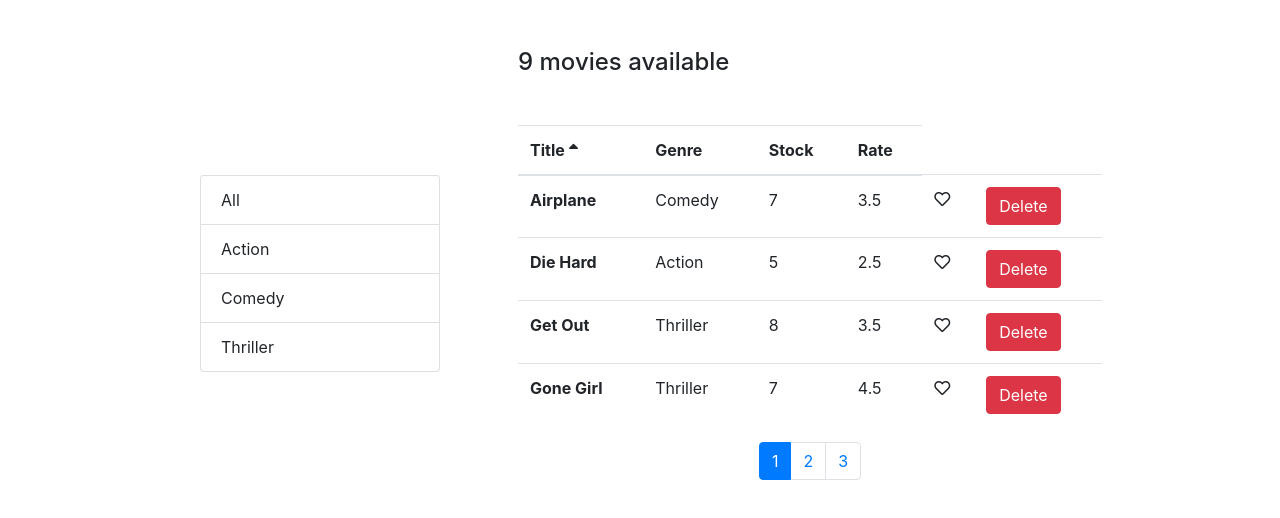
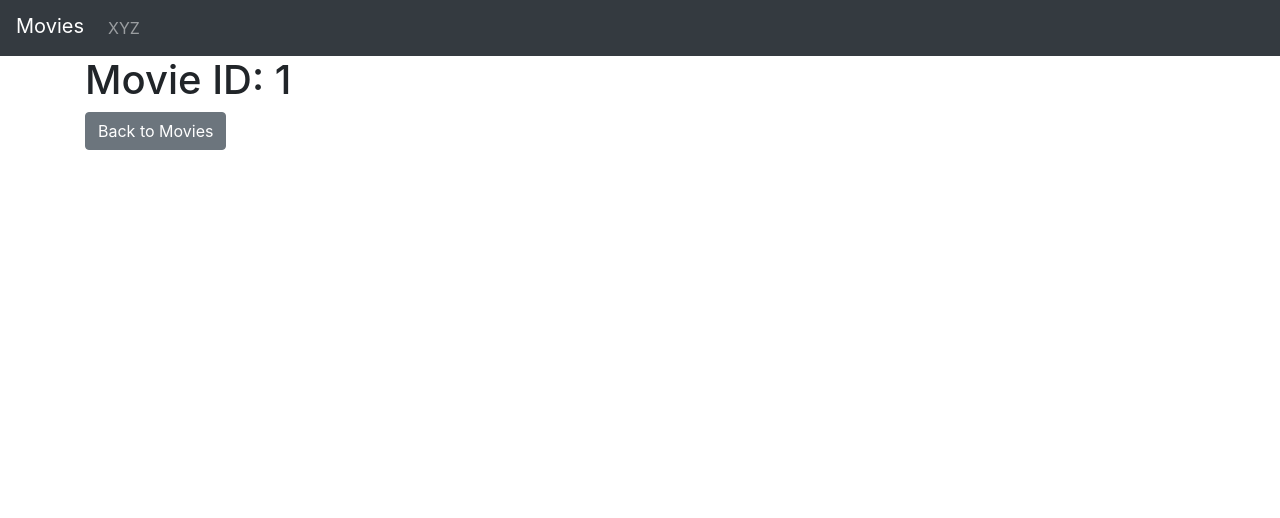
Before and after one commit to randularsw/React-tasks, a React (Create React App) app: page /movies/1 in a window 1280 px wide. Shown: the top 518 px of the page. Built offline with nearby package versions, Linux system fonts and the light colour scheme.

Commit message:
movie details

```diff
--- a/src/App.js
+++ b/src/App.js
@@ -3,18 +3,24 @@ import "./App.css";
 import Movies from "./components/movies";
 import { Route, Redirect, Switch } from "react-router-dom";
 import NotFound from "./components/notFound";
+import NavBar from "./components/navBar";
+import MovieDetail from "./components/movieDetail";
 // import Counters from './components/counters';
 
 function App() {
   return (
+    <React.Fragment>
+      <NavBar />
       <main className="container">
         <Switch>
+          <Route path="/movies/:id" component={MovieDetail}></Route>
           <Route path="/movies" component={Movies}></Route>
           <Route path="/not-found" component={NotFound}></Route>
           <Redirect exact from="/" to="/movies"></Redirect>
           <Redirect to="not-found" />
         </Switch>
       </main>
+    </React.Fragment>
   );
 }
 export default App;
--- /dev/null
+++ b/src/components/movieDetail.jsx
@@ -0,0 +1,17 @@
+import React from "react";
+
+const MovieDetail = ({ match, history }) => {
+  return (
+    <div>
+      <h1>Movie ID: {match.params.id}</h1>
+      <button
+        className="btn btn-secondary"
+        onClick={() => history.push("/movies")}
+      >
+        Back to Movies
+      </button>
+    </div>
+  );
+};
+
+export default MovieDetail;
--- a/src/components/moviesTable.jsx
+++ b/src/components/moviesTable.jsx
@@ -1,26 +1,27 @@
-import React, { Component } from 'react';
-import Like from './like';
+import React, { Component } from "react";
+import Like from "./like";
+import { Link } from "react-router-dom";
 
 class MoviesTable extends Component {
-    state = {}
+  state = {};
 
-    raiseSort = path => {
+  raiseSort = (path) => {
     const sortColumn = this.props.sortColumn;
     if (sortColumn.path === path) {
-            sortColumn.order = sortColumn.order === 'asc' ? 'desc' : 'asc';
+      sortColumn.order = sortColumn.order === "asc" ? "desc" : "asc";
     } else {
       sortColumn.path = path;
-            sortColumn.order = 'asc';
+      sortColumn.order = "asc";
     }
     this.props.onSort(sortColumn);
-    }
+  };
 
-    renderSortIcon = column=>{
-        const {sortColumn} = this.props;
-        if(column!==sortColumn.path) return null;
-        if(sortColumn.order==='asc') return <i className="fas fa-sort-up"></i>;
+  renderSortIcon = (column) => {
+    const { sortColumn } = this.props;
+    if (column !== sortColumn.path) return null;
+    if (sortColumn.order === "asc") return <i className="fas fa-sort-up"></i>;
     return <i className="fas fa-sort-down"></i>;
-    }
+  };
 
   render() {
     const { movies, onDelete, onLike } = this.props;
@@ -28,21 +29,56 @@ class MoviesTable extends Component {
       <table className="table mt-5">
         <thead>
           <tr>
-                        <th style={{ cursor: 'pointer' }} onClick={() => this.raiseSort('title')} scope="col">Title {this.renderSortIcon('title')} </th>
-                        <th style={{ cursor: 'pointer' }} onClick={() => this.raiseSort('genre.name')} scope="col">Genre {this.renderSortIcon('genre.name')}</th>
-                        <th style={{ cursor: 'pointer' }} onClick={() => this.raiseSort('numberInStock')} scope="col">Stock {this.renderSortIcon('numberInStock')}</th>
-                        <th style={{ cursor: 'pointer' }} onClick={() => this.raiseSort('dailyRentalRate')} scope="col">Rate {this.renderSortIcon('dailyRentalRate')}</th>
+            <th
+              style={{ cursor: "pointer" }}
+              onClick={() => this.raiseSort("title")}
+              scope="col"
+            >
+              Title {this.renderSortIcon("title")}
+            </th>
+            <th
+              style={{ cursor: "pointer" }}
+              onClick={() => this.raiseSort("genre.name")}
+              scope="col"
+            >
+              Genre {this.renderSortIcon("genre.name")}
+            </th>
+            <th
+              style={{ cursor: "pointer" }}
+              onClick={() => this.raiseSort("numberInStock")}
+              scope="col"
+            >
+              Stock {this.renderSortIcon("numberInStock")}
+            </th>
+            <th
+              style={{ cursor: "pointer" }}
+              onClick={() => this.raiseSort("dailyRentalRate")}
+              scope="col"
+            >
+              Rate {this.renderSortIcon("dailyRentalRate")}
+            </th>
           </tr>
         </thead>
         <tbody>
-                    {movies.map(movie => (
+          {movies.map((movie) => (
             <tr key={movie._id}>
-                            <th>{movie.title}</th>
+              <th>
+                <Link to={`/movies/${movie._id}`}>{movie.title}</Link>
+              </th>
               <td>{movie.genre.name}</td>
               <td>{movie.numberInStock}</td>
               <td>{movie.dailyRentalRate}</td>
-                            <td><Like liked={movie.liked} onClick={() => onLike(movie)} /></td>
-                            <td><button onClick={() => onDelete(movie)} className="btn btn-danger">Delete</button></td>
+              <td>
+                <Like liked={movie.liked} onClick={() => onLike(movie)} />
+              </td>
+              <td>
+                <button
+                  onClick={() => onDelete(movie)}
+                  className="btn btn-danger"
+                >
+                  Delete
+                </button>
+              </td>
             </tr>
           ))}
         </tbody>
--- /dev/null
+++ b/src/components/navBar.jsx
@@ -0,0 +1,22 @@
+import React, { Component } from "react";
+import { NavLink, Link } from "react-router-dom";
+
+const NavBar = () => {
+  return (
+    <nav className="navbar navbar-expand-lg navbar-dark bg-dark">
+      <Link className="navbar-brand" style={{ paddingTop: 1 }} to="/">
+        Movies
+      </Link>
+
+      <div className="collapse navbar-collapse" id="navbarNavAltMarkup">
+        <div className="navbar-nav">
+          <NavLink className="nav-item nav-link" to="/not-found">
+            XYZ
+          </NavLink>
+        </div>
+      </div>
+    </nav>
+  );
+};
+
+export default NavBar;
```
Lines whose indentation alone changed are shown as unchanged.
